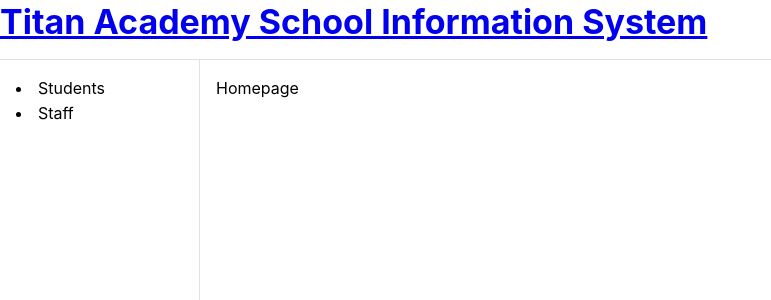
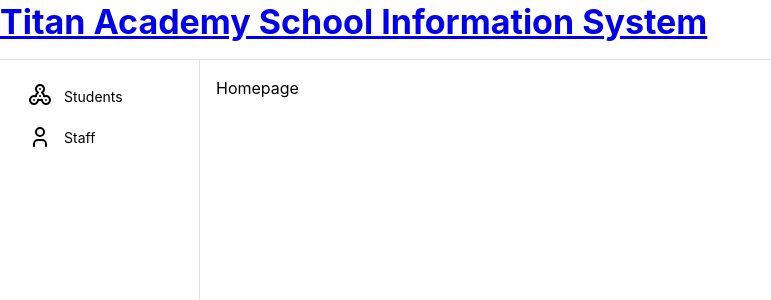
Before and after one commit to sxflynn/TeacherGPT, a React (Vite) app in the folder titanweb/: page / in a window 1280 px wide. Shown: the top 300 px of the page, without its empty margins (0-771 px from the left). Built offline with nearby package versions, Linux system fonts and the light colour scheme.

Commit message:
build: appshell navbar first links

```diff
--- a/titanweb/src/components/AppShellNavbar.tsx
+++ b/titanweb/src/components/AppShellNavbar.tsx
@@ -1,13 +1,38 @@
-import { List, ListItem } from "@mantine/core";
+import { NavLink } from "@mantine/core";
+import { IconFidgetSpinner, IconUser } from "@tabler/icons-react";
+import { useEffect, useState } from "react";
+import { Link } from "react-router-dom";
 
 export function AppShellNavbar() {
+  const [active, setActive] = useState(location.pathname);
 
+  useEffect(() => {
+    setActive(location.pathname);
+  }, [location]);
+
+  const links = [
+    { link: "/students", label: "Students", icon: IconFidgetSpinner },
+    { link: "/Staff", label: "Staff", icon: IconUser },
+  ];
+
+  const navLinks = links.map((link) => {
     return (
-<>
-<List>
-    <ListItem>Students</ListItem>
-    <ListItem>Staff</ListItem>
-</List>
-</>
+          <NavLink component={Link}
+            to={link.link}
+            key={link.label}
+            label={link.label}
+            data-active={active === link.link || undefined}
+            onClick={() => setActive(link.link)}
+            leftSection={link.icon ? <link.icon /> : null}
+          />
     );
+  });
+
+  return (
+
+  <>
+  {navLinks}
+  </>
+
+  );
 }
```
